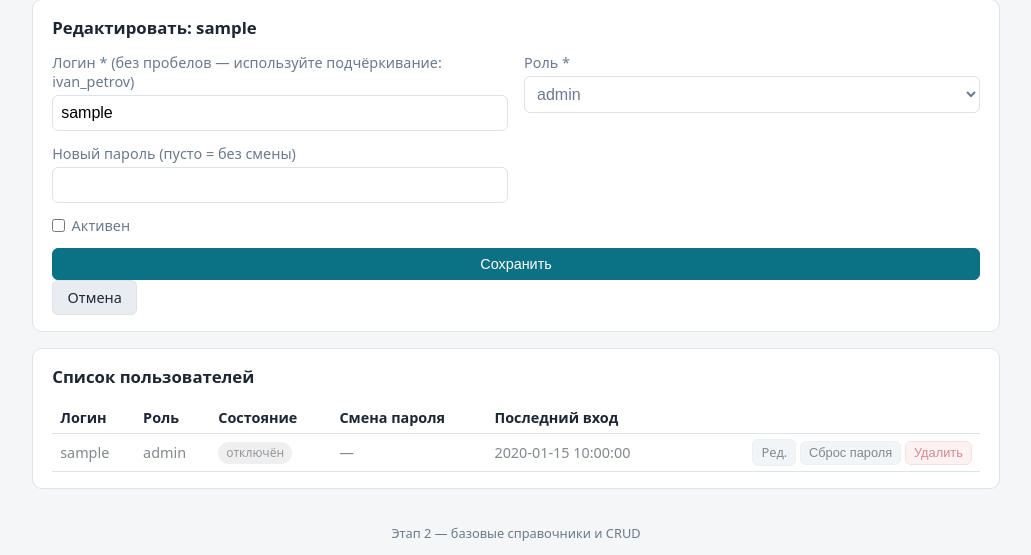
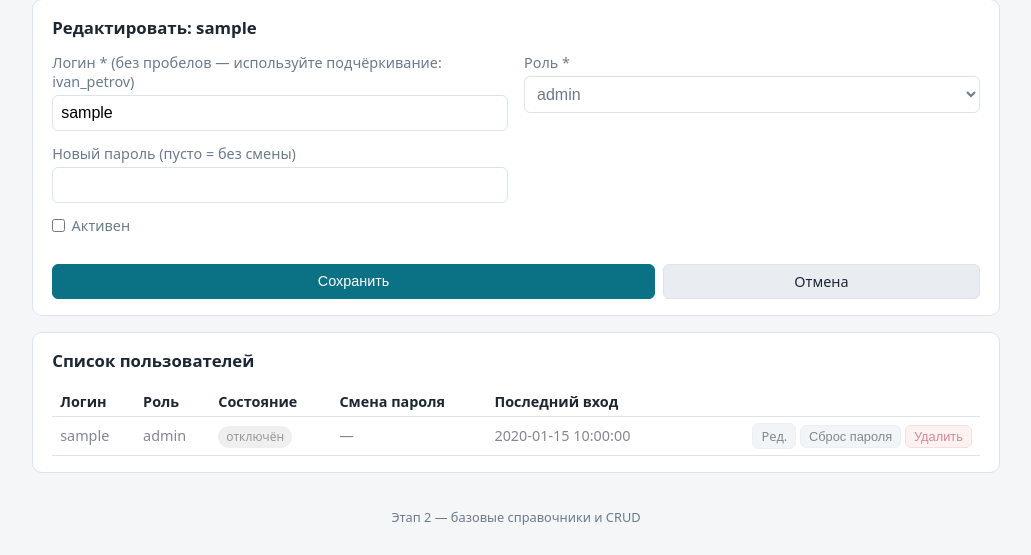
Before and after one commit to alexyalt/poliv, a Python web app: template server/app/templates/users.html in a window 1280 px wide. Shown: the part 108-663 px from the top of the page, without its empty margins (124-1155 px from the left). Run offline with Jinja, Linux system fonts and the light colour scheme; the template is opened without the code that fills it: most values are stand-ins (such as "Sample title", 1, 10 or a date in 2020).

Commit message:
button save/cancel fix

```diff
--- a/server/app/static/themes/default.css
+++ b/server/app/static/themes/default.css
@@ -50,10 +50,32 @@ fieldset.days{border:1px solid var(--border);border-radius:6px;margin:0 0 .8rem;
 .zone-pick{display:flex;margin-bottom:.3rem}
 code{background:#eef1f4;padding:.1rem .35rem;border-radius:4px;font-size:.85em}
 
-/* Правка v3: кнопки Сохранить/Отмена в одной строке (2/3 + 1/3) */
-.form-actions{grid-column:1/-1;display:flex;gap:.5rem;margin-top:.5rem}
-.form-btn-save{flex:2;width:auto}
-.form-btn-cancel{flex:1;width:auto;text-align:center}
+/* === Правка v4: Жёсткая фиксация кнопок Сохранить (2/3) / Отмена (1/3) === */
+.form-actions {
+    grid-column: 1 / -1 !important;
+    display: flex !important;
+    flex-direction: row !important;
+    gap: 0.5rem !important;
+    margin-top: 1rem !important;
+    width: 100% !important;
+}
+
+/* Кнопка Сохранить (или любая primary кнопка внутри form-actions) */
+.form-actions .form-btn-save,
+.form-actions button[type="submit"].btn-primary {
+    flex: 2 !important;
+    width: auto !important;
+    min-width: 0 !important;
+}
+
+/* Кнопка Отмена (или любая обычная кнопка/ссылка внутри form-actions) */
+.form-actions .form-btn-cancel,
+.form-actions a.btn {
+    flex: 1 !important;
+    width: auto !important;
+    text-align: center !important;
+    min-width: 0 !important;
+}
 /* Правка v3: режим зоны (об. / CS) */
 .badge-cs{background:#cfe2ff;color:#084298}.badge-ob{background:#e9edf2;color:#41464b}
 .cs-preview{grid-column:1/-1;font-size:.85rem;margin-top:.25rem}
--- a/server/app/templates/controllers.html
+++ b/server/app/templates/controllers.html
@@ -27,9 +27,11 @@
     </label>
     <label class="check"><input type="checkbox" name="enabled" value="on"
       {{ 'checked' if (editing and editing.enabled) or not editing }}> Включён</label>
-    <div><button type="submit" class="btn btn-primary">Сохранить</button></div>
+    <div class="form-actions">
+      <button type="submit" class="btn btn-primary form-btn-save">Сохранить</button>
+      <a class="btn btn-cancel form-btn-cancel" href="/zones" onclick="return hideForm(event)">Отмена</a>
+    </div>
   </form>
-  <a class="btn" href="/controllers">Отмена</a>
 </div>
 
 <div class="card">
--- a/server/app/templates/programs.html
+++ b/server/app/templates/programs.html
@@ -38,9 +38,11 @@
     </label>
     <label class="check"><input type="checkbox" name="enabled" value="on"
       {{ 'checked' if (editing and editing.enabled) or not editing }}> Включена</label>
-    <div><button type="submit" class="btn btn-primary">Сохранить</button></div>
+    <div class="form-actions">
+      <button type="submit" class="btn btn-primary form-btn-save">Сохранить</button>
+      <a class="btn btn-cancel form-btn-cancel" href="/zones" onclick="return hideForm(event)">Отмена</a>
+    </div>
   </form>
-  <a class="btn" href="/programs">Отмена</a>
 </div>
 
 <div class="card">
--- a/server/app/templates/users.html
+++ b/server/app/templates/users.html
@@ -26,9 +26,11 @@
     </label>
     <label class="check"><input type="checkbox" name="enabled" value="on"
       {{ 'checked' if (editing_user and editing_user.enabled) or not editing_user }}> Активен</label>
-    <div><button type="submit" class="btn btn-primary">Сохранить</button></div>
+    <div class="form-actions">
+      <button type="submit" class="btn btn-primary form-btn-save">Сохранить</button>
+      <a class="btn btn-cancel form-btn-cancel" href="/zones" onclick="return hideForm(event)">Отмена</a>
+    </div>
   </form>
-  <a class="btn" href="/users">Отмена</a>
 </div>
 
 <div class="card">
```
